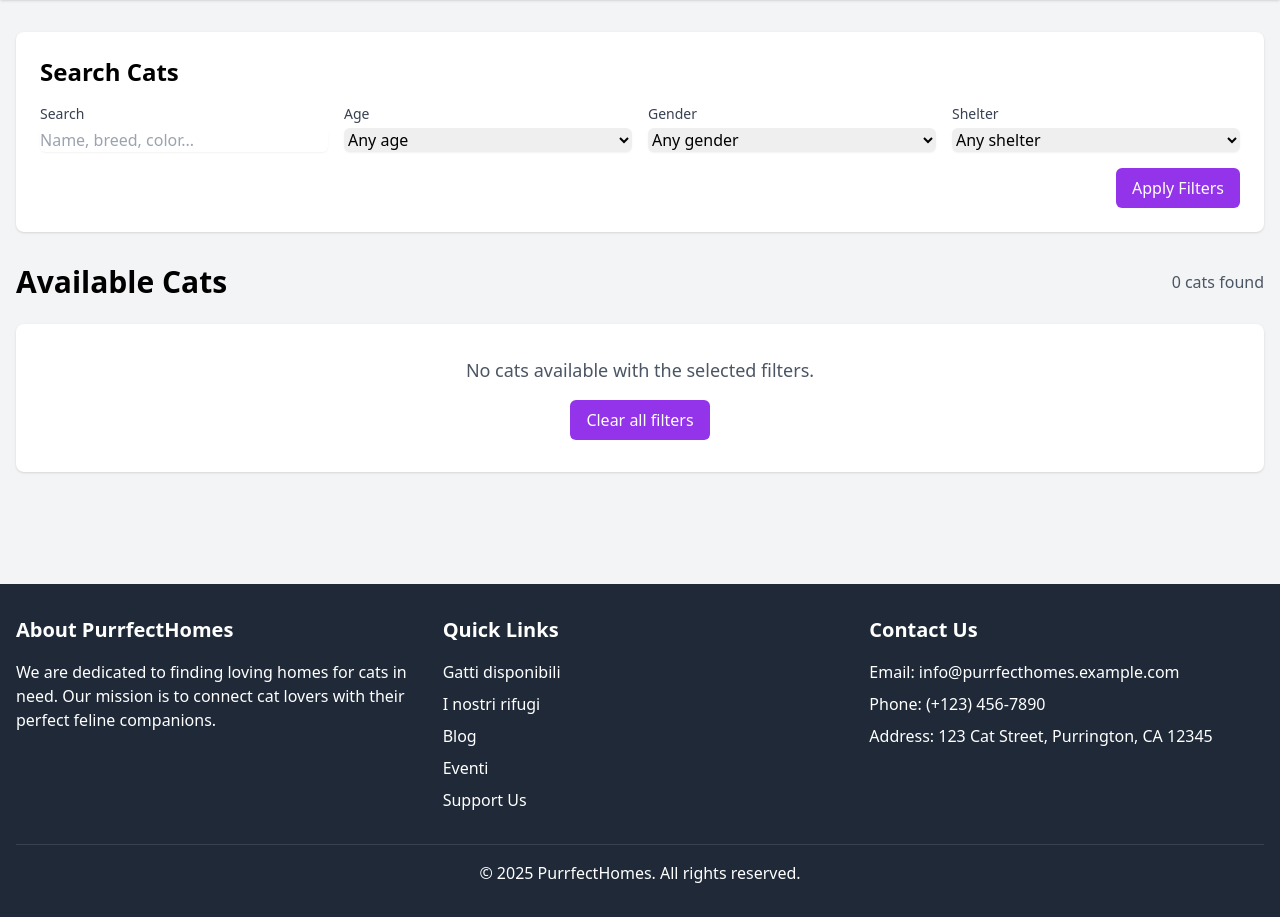
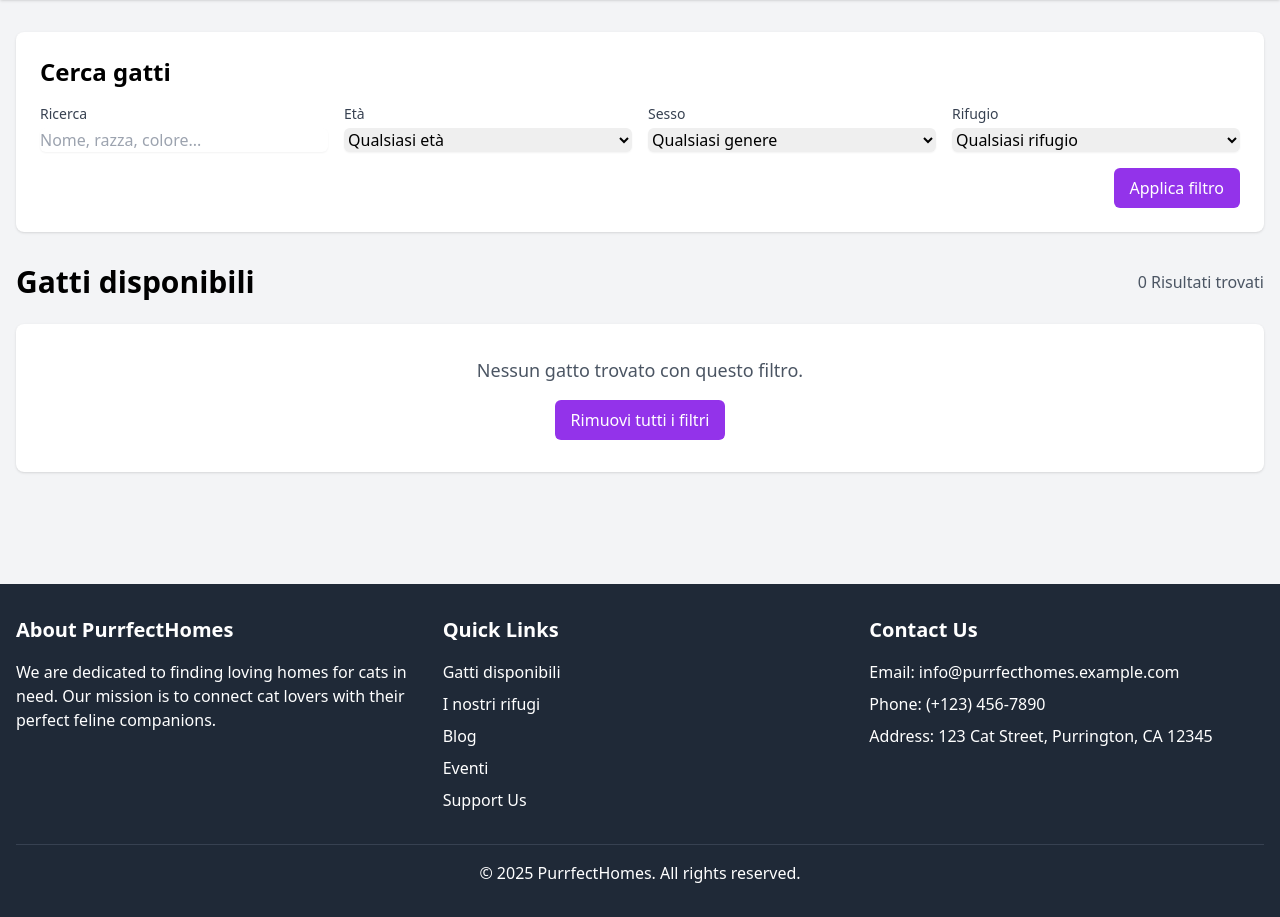
Before and after one commit to Alle-marchio/catadoption, a Django app: page /cats/ in a window 1280 px wide. Shown: the part 72-989 px from the top of the page. Run offline with Django 4.2, Linux system fonts and the light colour scheme; data that the repository does not hold is empty; some libraries are stand-ins or nearby versions.

Commit message:
add model cal method for the years of the cats and translate in italian cat_list.html

```diff
--- a/templates/cats/cat_list.html
+++ b/templates/cats/cat_list.html
@@ -6,42 +6,42 @@
 <div class="container mx-auto px-4 py-8">
     <!-- Search and filters -->
     <div class="bg-white rounded-lg shadow p-6 mb-8">
-        <h2 class="text-2xl font-bold mb-4">Search Cats</h2>
+        <h2 class="text-2xl font-bold mb-4">Cerca gatti</h2>
         <form method="GET" action="{% url 'cat-list' %}" class="space-y-4">
             <div class="grid grid-cols-1 md:grid-cols-4 gap-4">
                 <!-- Search box -->
                 <div>
-                    <label for="search" class="block text-sm font-medium text-gray-700 mb-1">Search</label>
-                    <input type="text" name="q" id="search" value="{{ request.GET.q }}" placeholder="Name, breed, color..."
+                    <label for="search" class="block text-sm font-medium text-gray-700 mb-1">Ricerca</label>
+                    <input type="text" name="q" id="search" value="{{ request.GET.q }}" placeholder="Nome, razza, colore..."
                         class="w-full rounded-md border-gray-300 shadow-sm focus:border-purple-500 focus:ring focus:ring-purple-500 focus:ring-opacity-50">
                 </div>
 
                 <!-- Age filter -->
                 <div>
-                    <label for="age" class="block text-sm font-medium text-gray-700 mb-1">Age</label>
+                    <label for="age" class="block text-sm font-medium text-gray-700 mb-1">Età</label>
                     <select name="age" id="age" class="w-full rounded-md border-gray-300 shadow-sm focus:border-purple-500 focus:ring focus:ring-purple-500 focus:ring-opacity-50">
-                        <option value="">Any age</option>
-                        <option value="kitten" {% if request.GET.age == 'kitten' %}selected{% endif %}>Kitten (< 1 year)</option>
-                        <option value="young" {% if request.GET.age == 'young' %}selected{% endif %}>Young (1-7 years)</option>
-                        <option value="adult" {% if request.GET.age == 'adult' %}selected{% endif %}>Adult (7+ years)</option>
+                        <option value="">Qualsiasi età</option>
+                        <option value="kitten" {% if request.GET.age == 'kitten' %}selected{% endif %}>Gattino (< 1 anno)</option>
+                        <option value="young" {% if request.GET.age == 'young' %}selected{% endif %}>Giovane (1-7 anni)</option>
+                        <option value="adult" {% if request.GET.age == 'adult' %}selected{% endif %}>Adulto (7+ anni)</option>
                     </select>
                 </div>
 
                 <!-- Gender filter -->
                 <div>
-                    <label for="gender" class="block text-sm font-medium text-gray-700 mb-1">Gender</label>
+                    <label for="gender" class="block text-sm font-medium text-gray-700 mb-1">Sesso</label>
                     <select name="gender" id="gender" class="w-full rounded-md border-gray-300 shadow-sm focus:border-purple-500 focus:ring focus:ring-purple-500 focus:ring-opacity-50">
-                        <option value="">Any gender</option>
-                        <option value="M" {% if request.GET.gender == 'M' %}selected{% endif %}>Male</option>
-                        <option value="F" {% if request.GET.gender == 'F' %}selected{% endif %}>Female</option>
+                        <option value="">Qualsiasi genere</option>
+                        <option value="M" {% if request.GET.gender == 'M' %}selected{% endif %}>Maschio</option>
+                        <option value="F" {% if request.GET.gender == 'F' %}selected{% endif %}>Femmina</option>
                     </select>
                 </div>
 
                 <!-- Shelter filter -->
                 <div>
-                    <label for="shelter" class="block text-sm font-medium text-gray-700 mb-1">Shelter</label>
+                    <label for="shelter" class="block text-sm font-medium text-gray-700 mb-1">Rifugio</label>
                     <select name="shelter" id="shelter" class="w-full rounded-md border-gray-300 shadow-sm focus:border-purple-500 focus:ring focus:ring-purple-500 focus:ring-opacity-50">
-                        <option value="">Any shelter</option>
+                        <option value="">Qualsiasi rifugio</option>
                         {% for shelter in shelters %}
                             <option value="{{ shelter.id }}" {% if request.GET.shelter == shelter.id|stringformat:"i" %}selected{% endif %}>{{ shelter.name }}</option>
                         {% endfor %}
@@ -52,7 +52,7 @@
             <!-- Filter button -->
             <div class="flex justify-end">
                 <button type="submit" class="px-4 py-2 bg-purple-600 text-white rounded-md hover:bg-purple-700 focus:outline-none focus:ring-2 focus:ring-purple-500 focus:ring-opacity-50">
-                    Apply Filters
+                    Applica filtro
                 </button>
             </div>
         </form>
@@ -60,12 +60,12 @@
 
     <!-- Results count -->
     <div class="flex justify-between items-center mb-6">
-        <h2 class="text-3xl font-bold">Available Cats</h2>
+        <h2 class="text-3xl font-bold">Gatti disponibili</h2>
         <p class="text-gray-600">
-            {{ page_obj.paginator.count }} cats found
+            {{ page_obj.paginator.count }} Risultati trovati
             {% if request.GET.q or request.GET.age or request.GET.gender or request.GET.shelter %}
                 <a href="{% url 'cat-list' %}" class="text-purple-600 hover:underline ml-2">
-                    (Clear filters)
+                    (Reset filtro)
                 </a>
             {% endif %}
         </p>
@@ -92,24 +92,18 @@
                         <h3 class="text-xl font-bold">{{ cat.name }}</h3>
                         {% if cat.gender == 'M' %}
                             <span class="bg-blue-100 text-blue-800 text-xs font-medium px-2.5 py-0.5 rounded-full">
-                                Male
+                                Maschio
                             </span>
                         {% else %}
                             <span class="bg-pink-100 text-pink-800 text-xs font-medium px-2.5 py-0.5 rounded-full">
-                                Female
+                                Femmina
                             </span>
                         {% endif %}
                     </div>
                 <!-- razza gatto -->
                     <p class="text-gray-600 mb-2">
-                        {{ cat.breed|default:"Mixed breed" }}
-                        {% if cat.age %}
-                            {% if cat.age < 12 %}
-                                , {{ cat.age }} months old
-                            {% else %}
-                                , {{ cat.age|divisibleby:12|yesno:"1 year,years" }} old
-                            {% endif %}
-                        {% endif %}
+                        {{ cat.breed|default:"Meticcio" }}
+                        {% if cat.formatted_age %}, {{ cat.formatted_age }}{% endif %}
                     </p>
                 <!-- rifugio gatto -->
                     <p class="text-gray-600 mb-1">{{ cat.shelter.name }}</p>
@@ -117,12 +111,12 @@
                     <div class="my-2">
                         {% if cat.vaccinated %}
                             <span class="bg-green-100 text-green-800 text-xs font-medium px-2 py-0.5 rounded mr-1">
-                                Vaccinated
+                                Vaccinato
                             </span>
                         {% endif %}
                         {% if cat.neutered %}
                             <span class="bg-purple-100 text-purple-800 text-xs font-medium px-2 py-0.5 rounded">
-                                {% if cat.gender == 'M' %}Neutered{% else %}Spayed{% endif %}
+                                {% if cat.gender == 'M' %}Castrato{% else %}Sterilizzata{% endif %}
                             </span>
                         {% endif %}
                     </div>
@@ -130,7 +124,7 @@
                     <p class="mb-4 line-clamp-2">{{ cat.description|truncatechars:100 }}</p>
 
                     <a href="{% url 'cat-detail' cat.pk %}" class="block text-center bg-purple-600 text-white py-2 rounded hover:bg-purple-700 transition">
-                        View Details
+                        Vedi dettagli
                     </a>
 
                 </div>
@@ -140,9 +134,9 @@
     {% else %}
         <!-- No cats found -->
         <div class="bg-white rounded-lg shadow p-8 text-center mb-8">
-            <p class="text-gray-600 text-lg mb-4">No cats available with the selected filters.</p>
+            <p class="text-gray-600 text-lg mb-4">Nessun gatto trovato con questo filtro.</p>
             <a href="{% url 'cat-list' %}" class="inline-block px-4 py-2 bg-purple-600 text-white rounded-md hover:bg-purple-700">
-                Clear all filters
+                Rimuovi tutti i filtri
             </a>
         </div>
     {% endif %}
--- a/templates/cats/home.html
+++ b/templates/cats/home.html
@@ -43,7 +43,7 @@
             </div>
             <div class="p-4">
                 <h3 class="text-xl font-bold mb-2">{{ cat.name }}</h3>
-                <p class="text-gray-600 mb-2">{{ cat.breed }}{% if cat.age %}, {{ cat.age }} months old{% endif %}</p>
+                <p class="text-gray-600 mb-2">{{ cat.breed|default:"Meticcio" }}{% if cat.formatted_age %}, {{ cat.formatted_age }}{% endif %}</p>
                 <p class="mb-4 line-clamp-2">{{ cat.description|truncatechars:100 }}</p>
                 <a href="{% url 'cat-detail' cat.pk %}" class="block text-center bg-purple-600 text-white py-2 rounded hover:bg-purple-700 transition">View Details</a>
             </div>
```
Also changed, not shown: purrfect_homes/models.py (+16 -0 lines).
